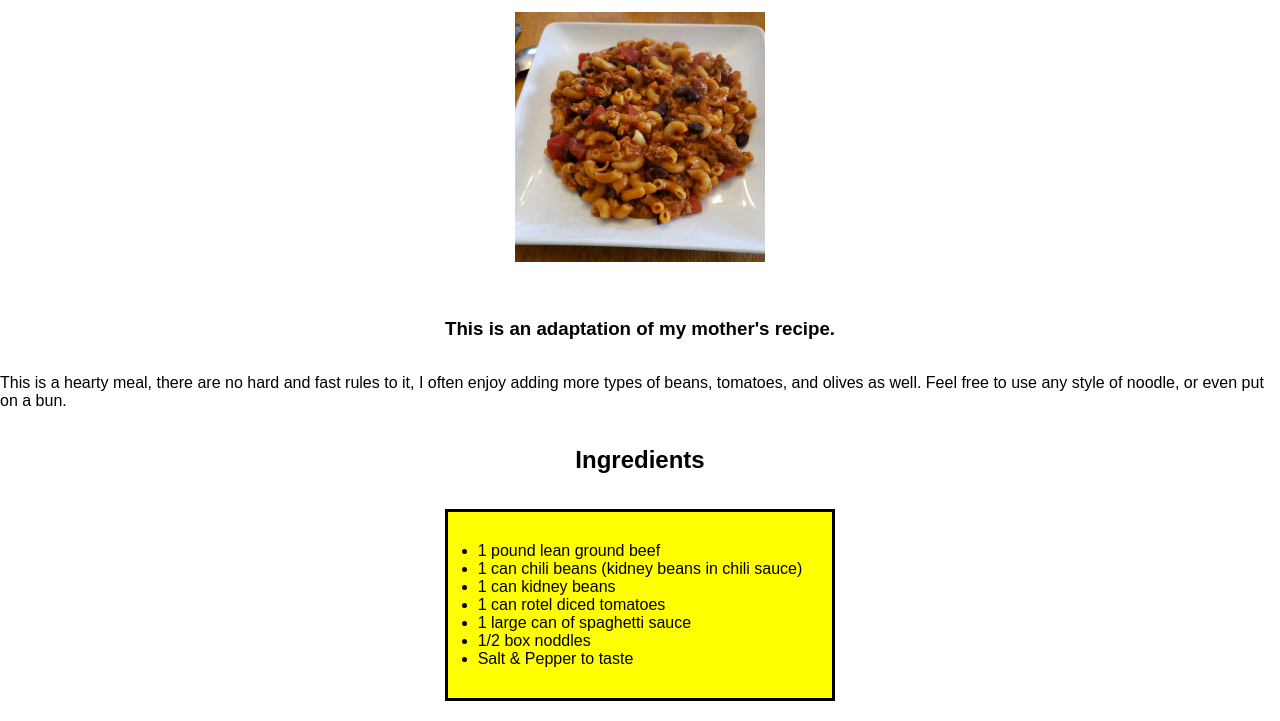
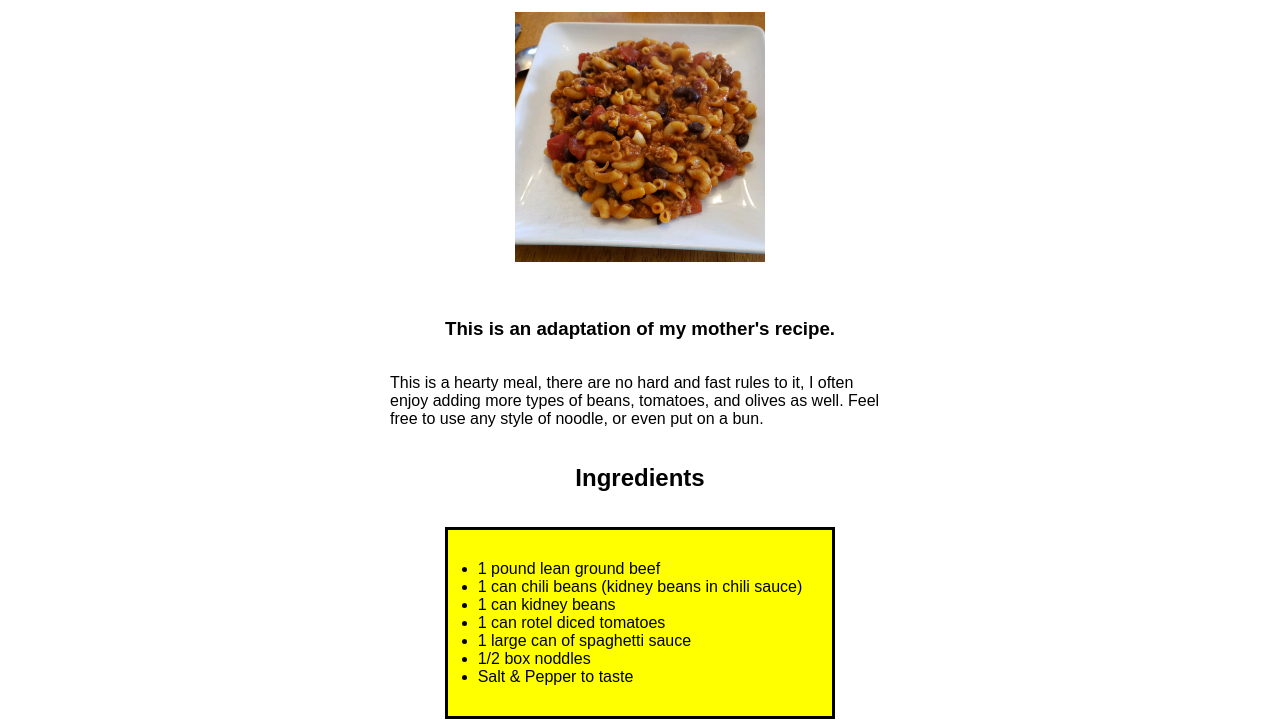
Before and after one commit to LaFoye-ST/odin-recipes, a plain HTML site: page recipes/chilimac.html in a window 1280 px wide. Shown: the part 103-824 px from the top of the page. Drawn offline with Linux system fonts and the light colour scheme.

Commit message:
more .css changes class-para

```diff
--- a/style.css
+++ b/style.css
@@ -42,3 +42,10 @@ section {
     justify-content: space-around;
     flex-direction: column;
 }
+
+.para {
+    display: flex;
+    align-items: center;
+    justify-content: space-around;
+    width: 500px;
+}
```
